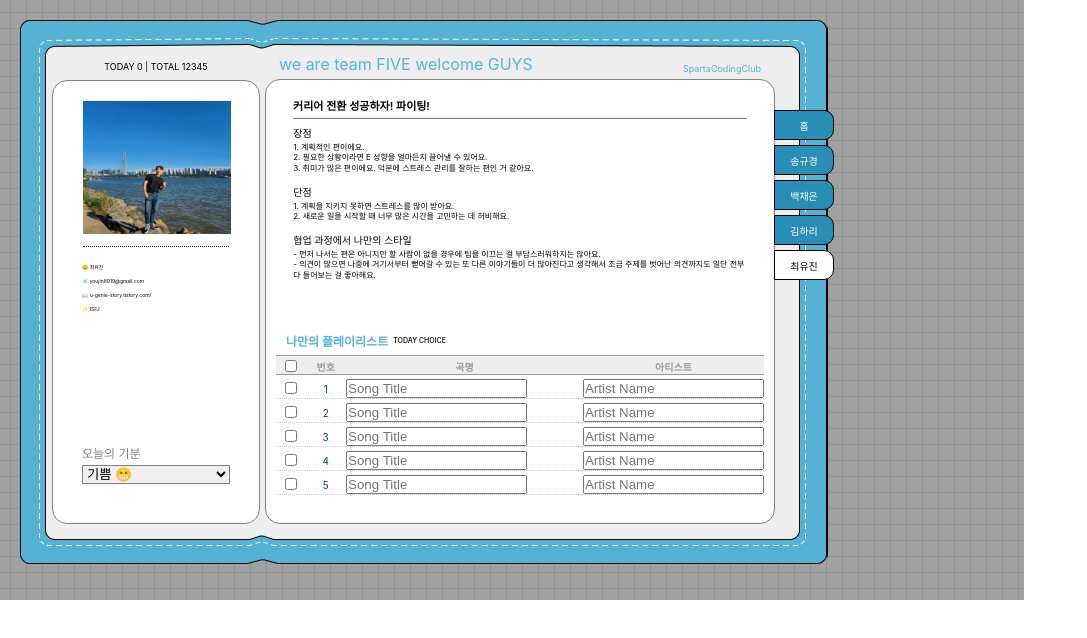
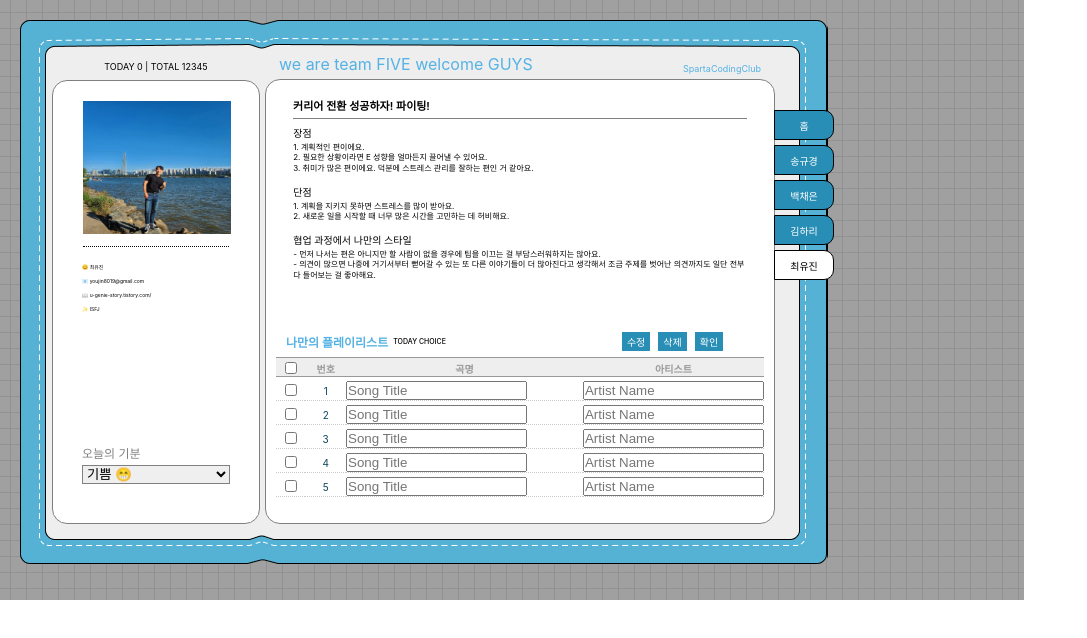
Before and after one commit to Ssong-Q/REACT-on-Cyworld-design, a React (Create React App) app: page /Member4 in a window 1280 px wide. Shown: the top 638 px of the page, without its empty margins (0-1087 px from the left). Built offline with nearby package versions, Linux system fonts and the light colour scheme.

Commit message:
playlistButton_add(수정, 삭제, 확인)

```diff
--- a/src/pages/Member4.jsx
+++ b/src/pages/Member4.jsx
@@ -1,10 +1,13 @@
 /*
-23.08.02: menuMember4 페이지 내용 작성 및 NavigationItemMember4 수정(인덱스 색깔 변화 딜레이 문제)
+23.08.02: menuMember4 페이지 내용 작성 + NavigationItemMember4 수정(인덱스 색깔 변화 딜레이 문제)
+23.08.03: 노래 제목 및 아티스트 작성 기능 + 수정, 삭제, 확인 버튼 추가
 
 To Do
 -Member4 페이지 사진 넣기
--플레이리스트 노래 목록 추가 기능
--플레이리스트 노래 목록 삭제 기능(+체크박스)
+-플레이리스트 노래 목록 작성 기능 [V]
+-플레이리스트 노래 추가 버튼(+버튼 클릭 시 입력 박스)
+-플레이리스트 노래 확인 버튼(+버튼 클릭 시 텍스트 박스)
+-플레이리스트 노래 삭제 버튼(+체크박스로 삭제)
 */
 
 import React, { useState } from 'react';
@@ -125,6 +128,11 @@ function Member4() {
               <WrapperRightBodyBottomTitle>
                 <TitleTitle>나만의 플레이리스트</TitleTitle>
                 <TitleSubtitle>TODAY CHOICE</TitleSubtitle>
+                <ButtonContainer>
+                  <ButtonSmall onClick={menuHome}>수정</ButtonSmall>
+                  <ButtonSmall onClick={menuMember1}>삭제</ButtonSmall>
+                  <ButtonSmall onClick={menuMember2}>확인</ButtonSmall>
+                </ButtonContainer>
               </WrapperRightBodyBottomTitle>
               <WrapperRIghtBodyBottomTable>
                 <tbody>
@@ -199,9 +207,30 @@ function Member4() {
     </Outerbox>
   );
 };
+export default Member4;
 
+const ButtonContainer = styled.div`
+  display: flex;
+  justify-content: flex-start;
+  margin-left: 168px;
+`;
 
-      export default Member4;
+const Button = styled.button`
+  background-color: #298eb5;
+  color: white;
+  border: none;
+  cursor: pointer;
+
+  &:hover {
+    background-color: #0071a0;
+  }
+`;
+
+const ButtonSmall = styled(Button)`
+  font-size: 10px;
+  padding: 2px 5px;
+  margin-left: 8px;
+`;
 
 const Outerbox = styled.div`
       width: 808px;
```
Lines whose indentation alone changed are shown as unchanged.
